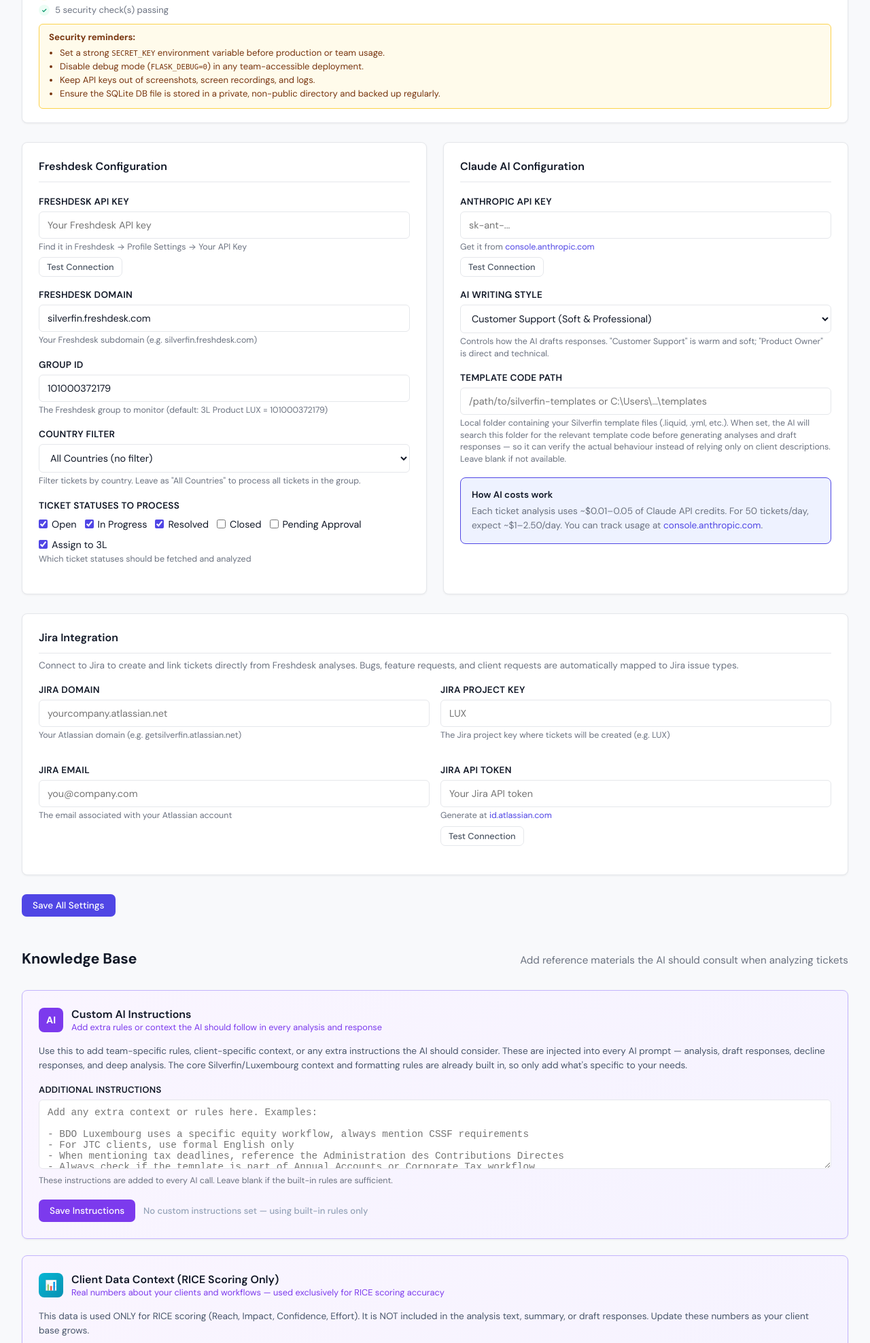
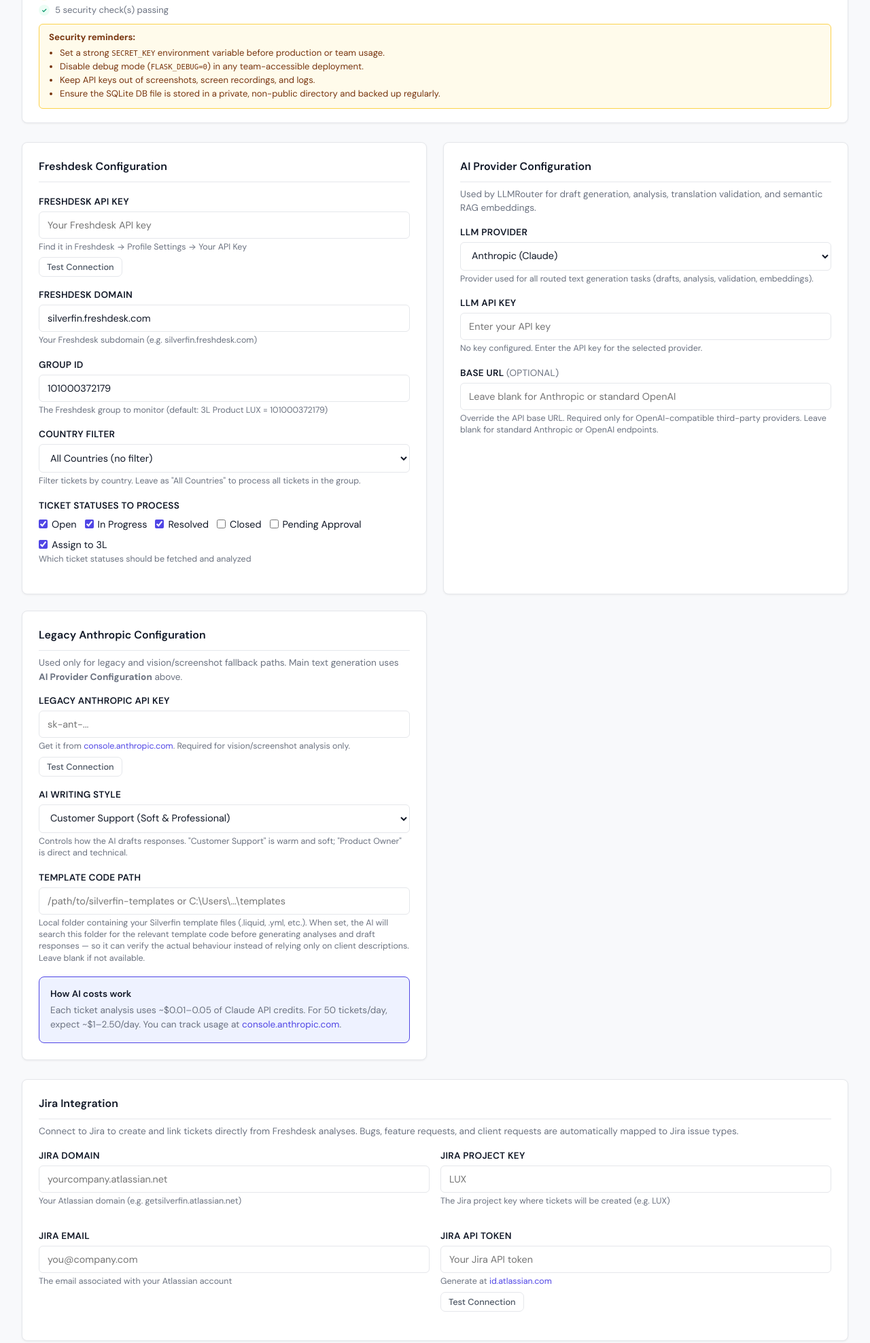
Before and after one commit to karam-development/freshdesk-analyser, a Flask app: page /settings in a window 1280 px wide. Shown: the part 697-2672 px from the top of the page at 68% size. Run offline with Flask 3, Linux system fonts and the light colour scheme; data comes from the database, SQL or seed files in the repository; data that the repository does not hold is empty; some libraries are stand-ins or nearby versions.

Commit message:
Add LLM provider settings UI
The Settings page only exposed the legacy anthropic_api_key field after
the LLMRouter migration, leaving users unable to configure llm_provider,
llm_api_key, or llm_base_url from the browser.

- Add "AI Provider Configuration" section to settings.html with:
  - llm_provider select (anthropic / openai), defaulting to current value
  - llm_api_key password input, value always empty (never pre-filled),
    placeholder adapts to show "Leave blank to keep existing key" when a
    key is already saved, or "Enter your API key" when missing
  - "Key is set ✓" indicator shown when a key exists
  - Migration tip: if llm_api_key is missing but anthropic_api_key is set,
    hint directs the user to enter it in the new field
  - llm_base_url optional text input (non-secret; safe to show current value)
- Rename old "Claude AI Configuration" section to
  "Legacy Anthropic Configuration" and add helper text explaining it is
  used only for vision/fallback paths
- app.py POST handler was already correct (saves llm_provider / llm_api_key
  / llm_base_url with blank-preserves-existing behaviour); no logic changes
- Add 35 source-level tests in tests/test_settings_llm_provider_ui.py

Co-Authored-By: Claude Sonnet 4.6 <noreply@anthropic.com>

```diff
--- a/templates/settings.html
+++ b/templates/settings.html
@@ -832,14 +832,56 @@
             </div>
         </div>
 
-        <!-- AI SETTINGS -->
+        <!-- AI PROVIDER CONFIGURATION (LLMRouter) -->
         <div class="settings-section">
-            <h3>Claude AI Configuration</h3>
+            <h3>AI Provider Configuration</h3>
+            <p style="color: var(--text-muted); font-size: 0.85em; margin: -12px 0 16px 0; line-height: 1.5;">
+                Used by LLMRouter for draft generation, analysis, translation validation, and semantic RAG embeddings.
+            </p>
 
             <div class="form-group">
-                <label>Anthropic API Key</label>
+                <label>LLM Provider</label>
+                <select name="llm_provider">
+                    <option value="anthropic" {% if settings.llm_provider == 'anthropic' or not settings.llm_provider %}selected{% endif %}>Anthropic (Claude)</option>
+                    <option value="openai" {% if settings.llm_provider == 'openai' %}selected{% endif %}>OpenAI</option>
+                </select>
+                <div class="hint">Provider used for all routed text generation tasks (drafts, analysis, validation, embeddings).</div>
+            </div>
+
+            <div class="form-group">
+                <label>LLM API Key</label>
+                <input type="password" name="llm_api_key" value="" placeholder="{% if settings.llm_api_key %}Leave blank to keep existing key{% else %}Enter your API key{% endif %}" autocomplete="new-password">
+                <div class="hint">
+                    {% if settings.llm_api_key %}
+                    <span style="color: #16a34a;">&#10003; Key is set.</span>
+                    Leave blank to keep the existing key, or enter a new key to replace it.
+                    {% else %}
+                    No key configured. Enter the API key for the selected provider.
+                    {% if settings.anthropic_api_key %}
+                    <br><strong>Tip:</strong> You have a Legacy Anthropic API Key set below — enter it here as well to configure the LLM router.
+                    {% endif %}
+                    {% endif %}
+                </div>
+            </div>
+
+            <div class="form-group">
+                <label>Base URL <span style="font-weight: 400; color: var(--text-muted);">(optional)</span></label>
+                <input type="text" name="llm_base_url" value="{{ settings.llm_base_url or '' }}" placeholder="Leave blank for Anthropic or standard OpenAI">
+                <div class="hint">Override the API base URL. Required only for OpenAI-compatible third-party providers. Leave blank for standard Anthropic or OpenAI endpoints.</div>
+            </div>
+        </div>
+
+        <!-- LEGACY AI SETTINGS -->
+        <div class="settings-section">
+            <h3>Legacy Anthropic Configuration</h3>
+            <p style="color: var(--text-muted); font-size: 0.85em; margin: -12px 0 16px 0; line-height: 1.5;">
+                Used only for legacy and vision/screenshot fallback paths. Main text generation uses <strong>AI Provider Configuration</strong> above.
+            </p>
+
+            <div class="form-group">
+                <label>Legacy Anthropic API Key</label>
                 <input type="password" name="anthropic_api_key" value="{{ settings.anthropic_api_key }}" placeholder="sk-ant-..." id="ai-key">
-                <div class="hint">Get it from <a href="https://console.anthropic.com/settings/keys" target="_blank">console.anthropic.com</a></div>
+                <div class="hint">Get it from <a href="https://console.anthropic.com/settings/keys" target="_blank">console.anthropic.com</a>. Required for vision/screenshot analysis only.</div>
                 <button type="button" class="btn btn-secondary btn-sm test-btn" onclick="testAnthropic()">Test Connection</button>
                 <div class="test-result" id="ai-result"></div>
             </div>
```
Also changed, not shown: tests/test_settings_llm_provider_ui.py (added, +252 -0 lines).
